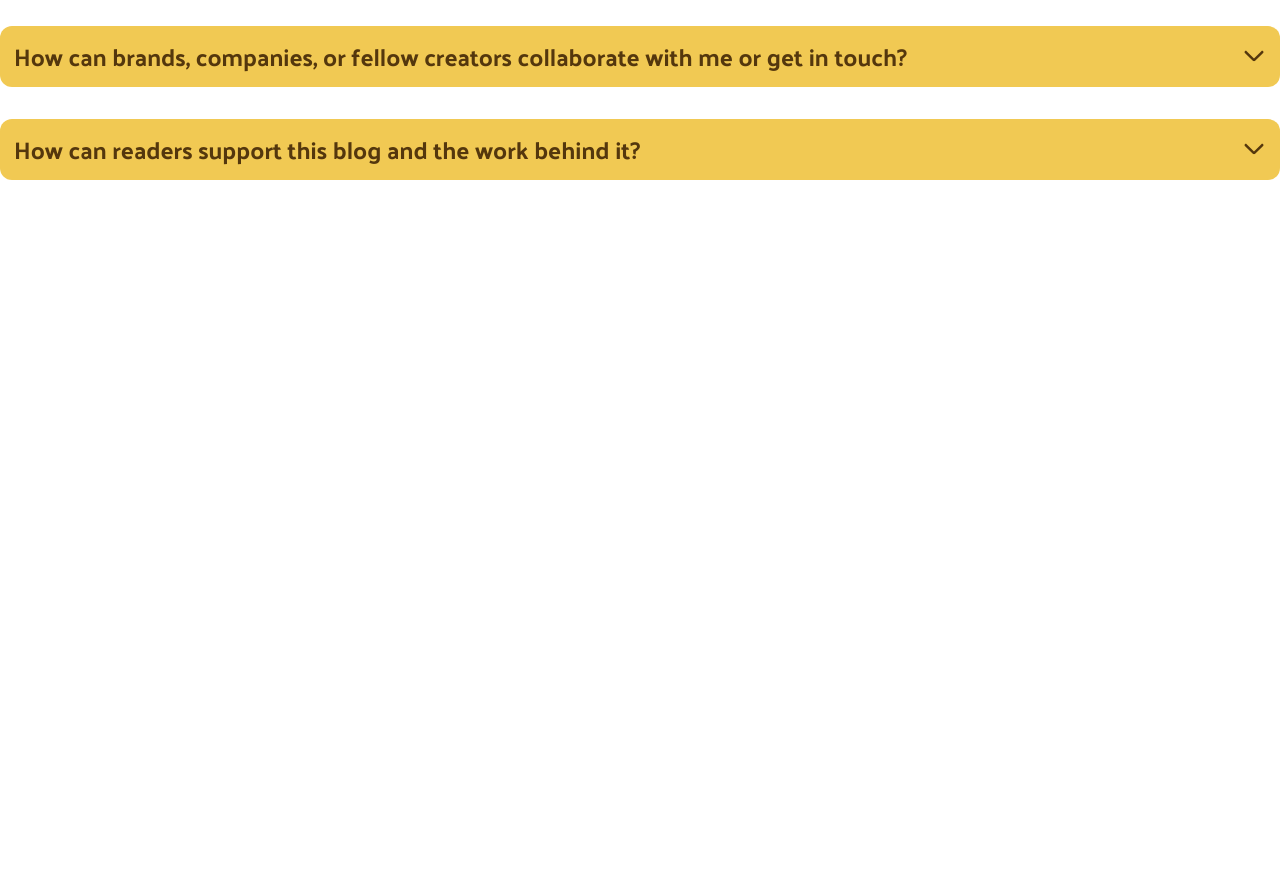
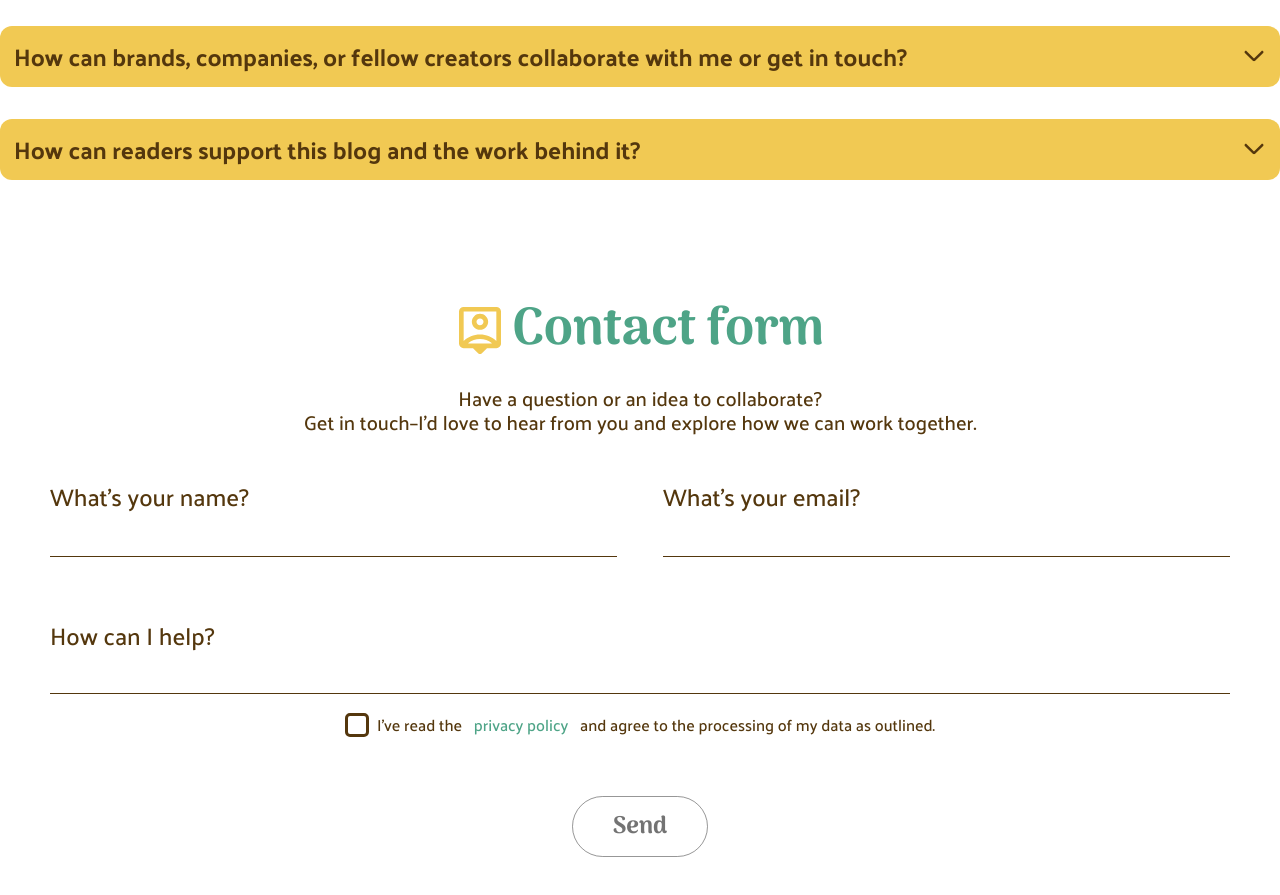
Before and after one commit to kamycoding/da-travel-blog, a plain HTML site: page index.html in a window 1280 px wide. Shown: the part 1269-2164 px from the top of the page. Before the commit the page ends 1569 px from the top, so only its background shows below. Drawn offline with Linux system fonts and the light colour scheme.

Commit message:
Add contact form section with styling and validation

```diff
--- a/index.html
+++ b/index.html
@@ -215,6 +215,56 @@
           </div>
         </div>
       </section>
+
+      <!-- Form Section -->
+      <section class="contact_section">
+        <div class="contact_container">
+          <div class="contact_heading">
+            <img
+              src="./assets/icons/person_pin.svg"
+              alt=""
+              aria-hidden="true"
+            />
+            <h2>Contact form</h2>
+          </div>
+
+          <div class="contact_subtext">
+            <p>Have a question or an idea to collaborate?</p>
+            <p>
+              Get in touch–I'd love to hear from you and explore how we can work
+              together.
+            </p>
+          </div>
+
+          <form class="contact_form" action="">
+            <div class="contact_input_group">
+              <div class="contact_inputs">
+                <label for="name">What's your name?</label>
+                <input type="text" id="name" name="name" required />
+              </div>
+              <div class="contact_inputs">
+                <label for="email">What's your email?</label>
+                <input type="email" id="email" name="email" required />
+              </div>
+            </div>
+
+            <div class="contact_inputs">
+              <label for="message">How can I help?</label>
+              <textarea id="message" name="message" required></textarea>
+            </div>
+
+            <div class="contact_checkbox">
+              <input type="checkbox" id="privacy" name="privacy" required />
+              <label for="privacy"
+                >I've read the <a href="#">privacy policy</a> and agree to the
+                processing of my data as outlined.</label
+              >
+            </div>
+
+            <button type="submit">Send</button>
+          </form>
+        </div>
+      </section>
     </main>
     <footer></footer>
     <!-- script -->
--- a/styles/main.css
+++ b/styles/main.css
@@ -352,3 +352,174 @@
   background: var(--color_white);
   border-radius: 5px;
 }
+
+/* =========================
+   Form Section
+========================= */
+.contact_section {
+  width: 100%;
+  margin-bottom: 126px;
+}
+
+.contact_container {
+  width: 100%;
+  max-width: 1440px;
+  margin: 0 auto;
+  display: flex;
+  flex-direction: column;
+  padding: 0 50px;
+}
+
+.contact_heading {
+  display: flex;
+  justify-content: center;
+  align-items: center;
+  gap: 8px;
+  margin-bottom: 24px;
+}
+
+.contact_heading h2 {
+  color: var(--color_primary_green);
+  font-family: "Arima", Arial, sans-serif;
+  font-size: 3.25rem;
+  font-weight: 700;
+  line-height: 1.2;
+  text-align: center;
+}
+
+.contact_heading img {
+  width: 48px;
+  height: 48px;
+  object-fit: contain;
+}
+
+.contact_subtext {
+  display: flex;
+  flex-direction: column;
+  align-items: center;
+  margin-bottom: 48px;
+}
+
+.contact_subtext p {
+  color: var(--color_secondary_braun);
+  font-family: "Palanquin", Arial, sans-serif;
+  font-size: 1.25rem;
+  font-weight: 500;
+  line-height: 1.2;
+  text-align: center;
+}
+
+.contact_form {
+  display: flex;
+  flex-direction: column;
+}
+
+.contact_input_group {
+  display: flex;
+  justify-content: space-between;
+  gap: 46px;
+  margin-bottom: 64px;
+}
+
+.contact_inputs {
+  display: flex;
+  flex-direction: column;
+  width: 100%;
+}
+
+.contact_inputs label {
+  color: var(--color_secondary_braun);
+  font-family: "Palanquin", Arial, sans-serif;
+  font-size: 1.5rem;
+  font-weight: 500;
+  line-height: 1.2;
+}
+
+.contact_inputs input,
+.contact_inputs textarea {
+  width: 100%;
+  border: none;
+  border-bottom: 1px solid var(--color_secondary_braun);
+  outline: none;
+  padding: 8px 0;
+  resize: none;
+  background: transparent;
+
+  caret-color: var(--color_primary_green);
+  color: var(--color_primary_green);
+  font-family: "Palanquin", Arial, sans-serif;
+  font-size: 1.5rem;
+  font-weight: 500;
+  line-height: 1.2;
+}
+
+.contact_inputs textarea {
+  display: block;
+  width: 100%;
+  height: 45px;
+  min-height: 45px;
+  padding: 4px 0 8px;
+  overflow: hidden;
+}
+
+.contact_checkbox {
+  display: flex;
+  align-items: center;
+  justify-content: center;
+  gap: 8px;
+  margin-top: 16px;
+  margin-bottom: 25px;
+}
+
+.contact_checkbox input[type="checkbox"] {
+  appearance: none;
+  -webkit-appearance: none;
+  width: 24px;
+  height: 24px;
+  border: 3px solid var(--color_secondary_braun);
+  border-radius: 5px;
+  cursor: pointer;
+  flex-shrink: 0;
+}
+
+.contact_checkbox input[type="checkbox"]:hover {
+  background-color: var(--color_primary_yellow);
+  border: 3px solid var(--color_secondary_braun);
+}
+
+.contact_checkbox input[type="checkbox"]:checked {
+  background-color: var(--color_primary_green);
+  border-color: var(--color_primary_green);
+  background-image: url("../assets/icons/check.svg");
+  background-repeat: no-repeat;
+  background-position: center;
+  background-size: 16px;
+}
+
+.contact_checkbox label {
+  color: var(--color_secondary_braun);
+  font-family: "Palanquin", Arial, sans-serif;
+  font-size: 1rem;
+  font-weight: 500;
+  cursor: pointer;
+}
+
+.contact_checkbox label a {
+  color: var(--color_primary_green);
+  text-decoration: none;
+  margin: 0 8px;
+}
+
+.contact_form button[type="submit"] {
+  padding: 10px 40px;
+  border-radius: 40px;
+  border: 1px solid rgba(48, 48, 48, 0.5);
+  background: none;
+  cursor: pointer;
+  color: var(--color_text_gray);
+  font-family: "Arima", Arial, sans-serif;
+  font-size: 1.5rem;
+  font-weight: 700;
+  align-self: center;
+  margin-top: 32px;
+}
```
Also changed, not shown: assets/icons/check.svg (added).
